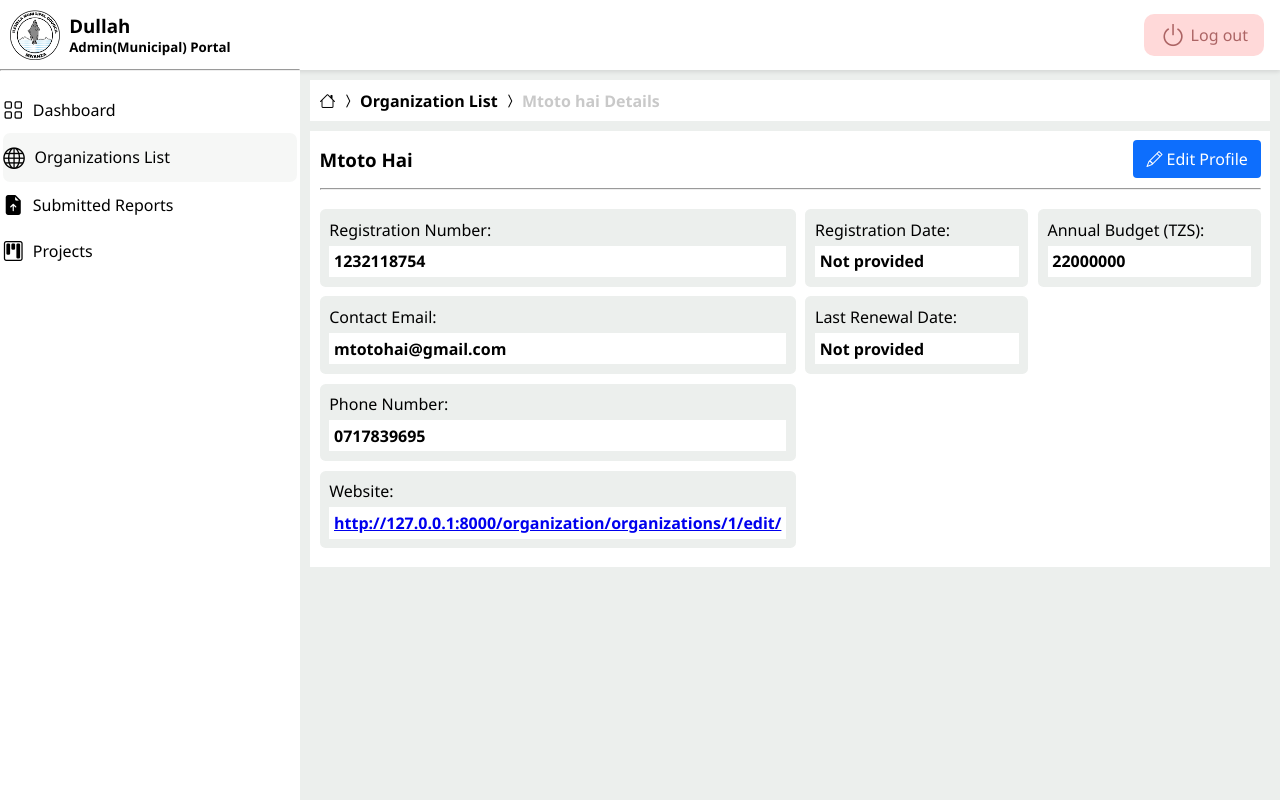
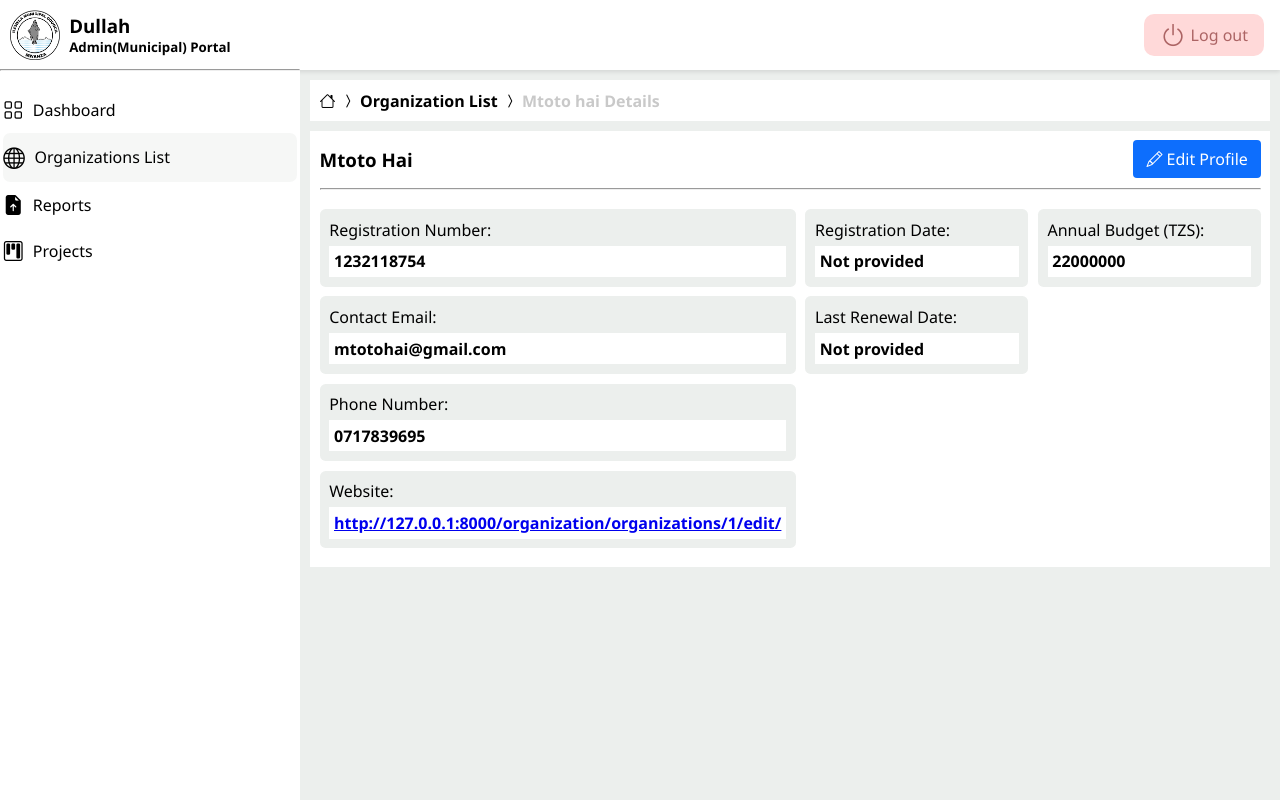
Before and after one commit to Dullah2k/ilemela-ngo, a Django app: page /organizations/2/ in a window 1280 px wide. Run offline with Django 4.2, Linux system fonts and the light colour scheme; a user stored in the database is signed in; data comes from the database, SQL or seed files in the repository.

Commit message:
modified base.html

```diff
--- a/user_account/templates/user_account/base.html
+++ b/user_account/templates/user_account/base.html
@@ -220,17 +220,10 @@
         <li {% if section == 'report' %} class="active-link" {% endif %}>
           <a href="#"  class="sidenav-link">
             <i class="bi bi-file-earmark-arrow-up-fill"></i>
-            <p>Submitted Reports</p>
+            <p>Reports</p>
           </a>
         </li>
         {% else %}
-        <li {% if section == 'report' %} class="active-link" {% endif %}>
-          <a href="#"  class="sidenav-link">
-            <i class="bi bi-file-earmark-arrow-up-fill"></i>
-            <p>Submit Report</p>
-          </a>
-        </li>
-
         <li {% if section == 'report' %} class="active-link" {% endif %}>
           <a href="#" class="sidenav-link">
             <i class="bi bi-file-earmark-bar-graph-fill"></i>
```
